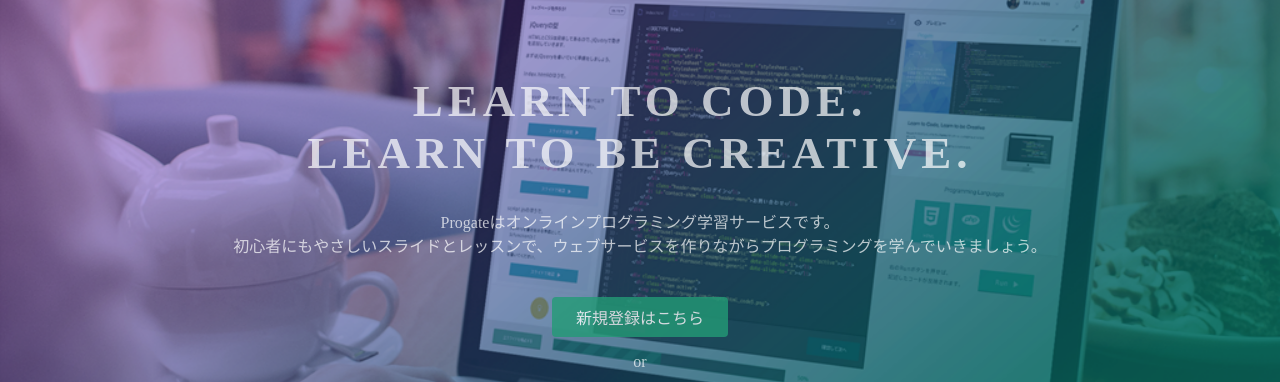
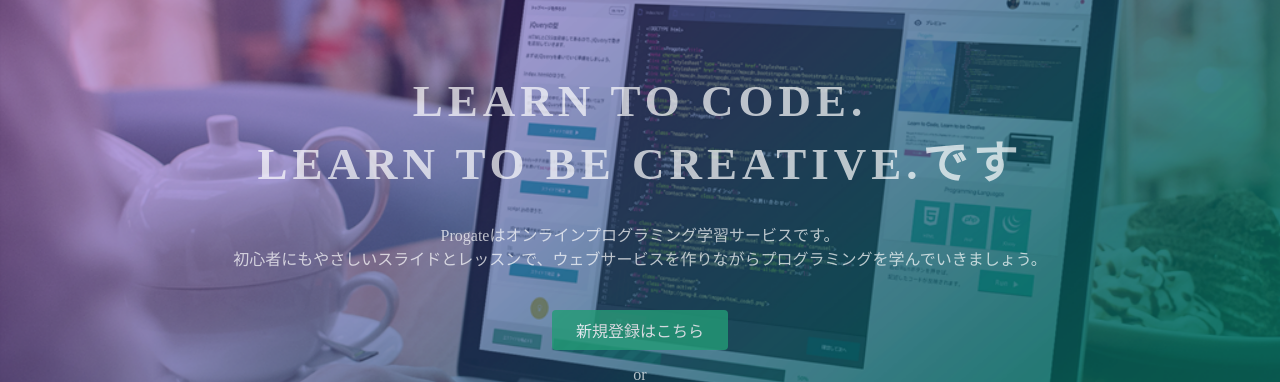
Before and after one commit to cotobaila/cotobaila.github.io, a plain HTML site: page index.html in a window 1280 px wide. Shown: the part 135-517 px from the top of the page. Drawn offline with Linux system fonts and the light colour scheme.

Commit message:
Update index.html

```diff
--- a/index.html
+++ b/index.html
@@ -23,7 +23,7 @@
   </header>
   <div class="top-wrapper">
     <div class="container">
-      <h1>LEARN TO CODE.<br>LEARN TO BE CREATIVE.</h1>
+      <h1>LEARN TO CODE.<br>LEARN TO BE CREATIVE.です</h1>
       <p>Progateはオンラインプログラミング学習サービスです。<br>初心者にもやさしいスライドとレッスンで、ウェブサービスを作りながらプログラミングを学んでいきましょう。</p>
       <div class="btn-wrapper">
         <a href="#" class="btn signup">新規登録はこちら</a>
```
